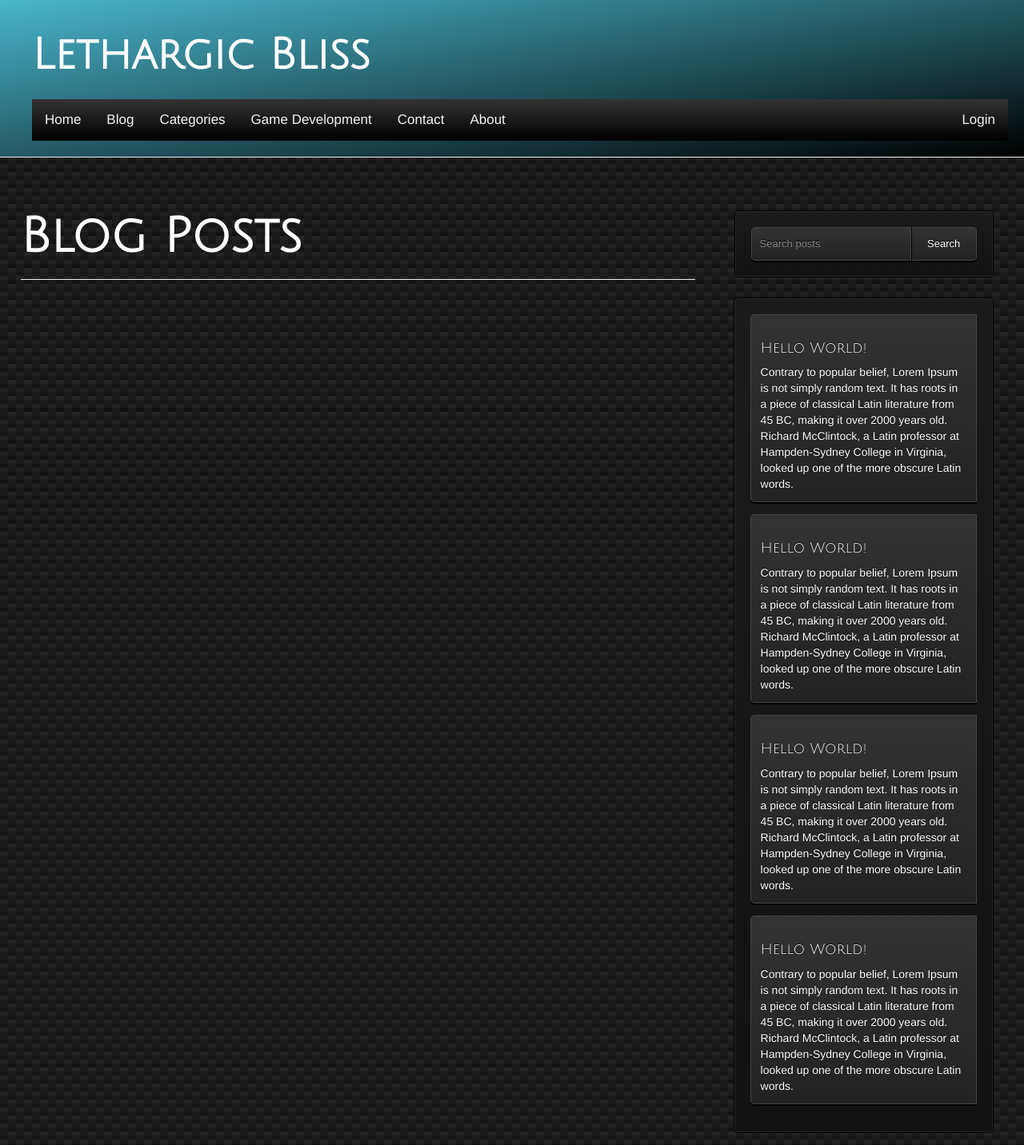
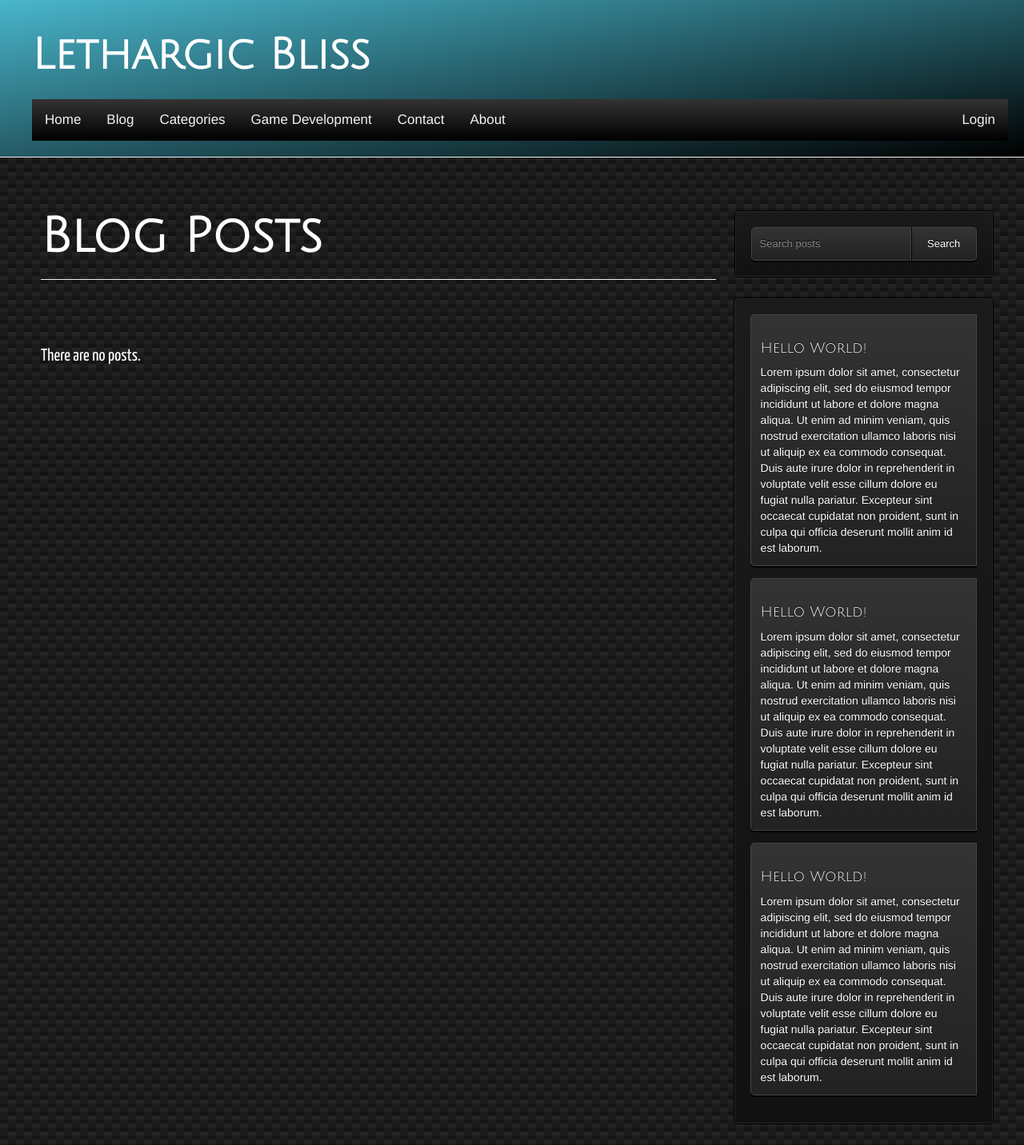
Before and after one commit to Hijaxxed/my-first-blog, a Django app: a page that uses blog/templates/blog/base.html in a window 1280 px wide. Shown: the whole page at 80% size. Run offline with Django 3.2, Linux system fonts and the light colour scheme; data that the repository does not hold is empty; some libraries are stand-ins or nearby versions.

Commit message:
Added a statement if there are no posts in post list or category list

```diff
--- a/blog/models.py
+++ b/blog/models.py
@@ -38,8 +38,7 @@ class Post(models.Model):
     created_date = models.DateTimeField(default=timezone.now)
     published_date = models.DateTimeField(blank=True, null=True)
 
-    categories = models.ManyToManyField(Category, blank=True, null=True, through='CategoryToPost')
-    #tags = models.ManyToManyField(Category, blank=True, null=True, through='CategoryToPost')
+    categories = models.ManyToManyField(Category, blank=True,through='CategoryToPost')
 
 
 
--- a/blog/static/css/blog.css
+++ b/blog/static/css/blog.css
@@ -39,7 +39,7 @@ body {
     color: #ffffff;
     font-family: 'Yanone Kaffeesatz';
     font-size: 16pt;
-    margin-left: 2%;
+    margin-left: 4%;
     padding-top:2%;
     width:100%;
 
--- a/blog/templates/blog/base.html
+++ b/blog/templates/blog/base.html
@@ -77,20 +77,16 @@
 				<div class="sidebar-wrapper">
 				<div class="sidebar">
 
-				<div><h1>Hello World!</h1>Contrary to popular belief, Lorem Ipsum is not simply random text. It has roots in a piece of classical Latin literature from 45 BC, making it over 2000 years old.
-Richard McClintock, a Latin professor at Hampden-Sydney College in Virginia, looked up one of the more obscure Latin words.
+				<div><h1>Hello World!</h1>Lorem ipsum dolor sit amet, consectetur adipiscing elit, sed do eiusmod tempor incididunt ut labore et dolore magna aliqua. Ut enim ad minim veniam, quis nostrud exercitation ullamco laboris nisi ut aliquip ex ea commodo consequat. Duis aute irure dolor in reprehenderit in voluptate velit esse cillum dolore eu fugiat nulla pariatur.
+Excepteur sint occaecat cupidatat non proident, sunt in culpa qui officia deserunt mollit anim id est laborum.
 				</div>
 
-				<div><h1>Hello World!</h1>Contrary to popular belief, Lorem Ipsum is not simply random text. It has roots in a piece of classical Latin literature from 45 BC, making it over 2000 years old.
-Richard McClintock, a Latin professor at Hampden-Sydney College in Virginia, looked up one of the more obscure Latin words.
+				<div><h1>Hello World!</h1>Lorem ipsum dolor sit amet, consectetur adipiscing elit, sed do eiusmod tempor incididunt ut labore et dolore magna aliqua. Ut enim ad minim veniam, quis nostrud exercitation ullamco laboris nisi ut aliquip ex ea commodo consequat. Duis aute irure dolor in reprehenderit in voluptate velit esse cillum dolore eu fugiat nulla pariatur.
+Excepteur sint occaecat cupidatat non proident, sunt in culpa qui officia deserunt mollit anim id est laborum.
 				</div>
 
-				<div><h1>Hello World!</h1>Contrary to popular belief, Lorem Ipsum is not simply random text. It has roots in a piece of classical Latin literature from 45 BC, making it over 2000 years old.
-Richard McClintock, a Latin professor at Hampden-Sydney College in Virginia, looked up one of the more obscure Latin words.
-				</div>
-
-				<div><h1>Hello World!</h1>Contrary to popular belief, Lorem Ipsum is not simply random text. It has roots in a piece of classical Latin literature from 45 BC, making it over 2000 years old.
-Richard McClintock, a Latin professor at Hampden-Sydney College in Virginia, looked up one of the more obscure Latin words.
+				<div><h1>Hello World!</h1>Lorem ipsum dolor sit amet, consectetur adipiscing elit, sed do eiusmod tempor incididunt ut labore et dolore magna aliqua. Ut enim ad minim veniam, quis nostrud exercitation ullamco laboris nisi ut aliquip ex ea commodo consequat. Duis aute irure dolor in reprehenderit in voluptate velit esse cillum dolore eu fugiat nulla pariatur.
+Excepteur sint occaecat cupidatat non proident, sunt in culpa qui officia deserunt mollit anim id est laborum.
 				</div>
 
  				</div> <!-- end sidebar -->
--- a/blog/templates/blog/category_list.html
+++ b/blog/templates/blog/category_list.html
@@ -16,8 +16,8 @@
         </ul>
 
     	{% else %}
+	<br/>
         <p>There are no categories.</p>
-
 	</div>
     	{% endif %}
 
--- a/blog/templates/blog/post_list.html
+++ b/blog/templates/blog/post_list.html
@@ -10,6 +10,7 @@
     <br/>
 
 
+	{% if posts %}
 
     	{% for post in posts %}
         	<div class="post">
@@ -19,16 +20,24 @@
 	    		{% if post.image %}
 	    		<a href="{% url 'post_detail' slug=post.slug %}"><img src='{{ post.image.url }}' class ='img-responsive', width="500px" height="500px" /></a>
 	    		{% endif %}
+
             		<br/>
+
             		<div class = 'content-markdown'> <p>{{ post.text|truncatechars:2250 }}</p> </div>
 	    		<a href="{% url 'post_detail' slug=post.slug %}">Comments: {{ post.comments.count }}</a>
 	    		<div class="date">
                 		{{ post.published_date }}
-            </div>
-
-        </div>
-    {% endfor %}
+            		</div> <!-- end date -->
 
 
 
+        	</div> <!-- end post list -->
+
+	{% endfor %}
+
+	{% else %}
+	<br/>
+        <p>There are no posts.</p>
+	{% endif %}
+
 {% endblock %}
```
Also changed, not shown: blog/templates/blog/about.html (+3 -4 lines), blog/templates/blog/category_detail.html (+12 -2 lines), blog/templates/blog/home.html (+14 -3 lines). Lines whose indentation alone changed are shown as unchanged.
